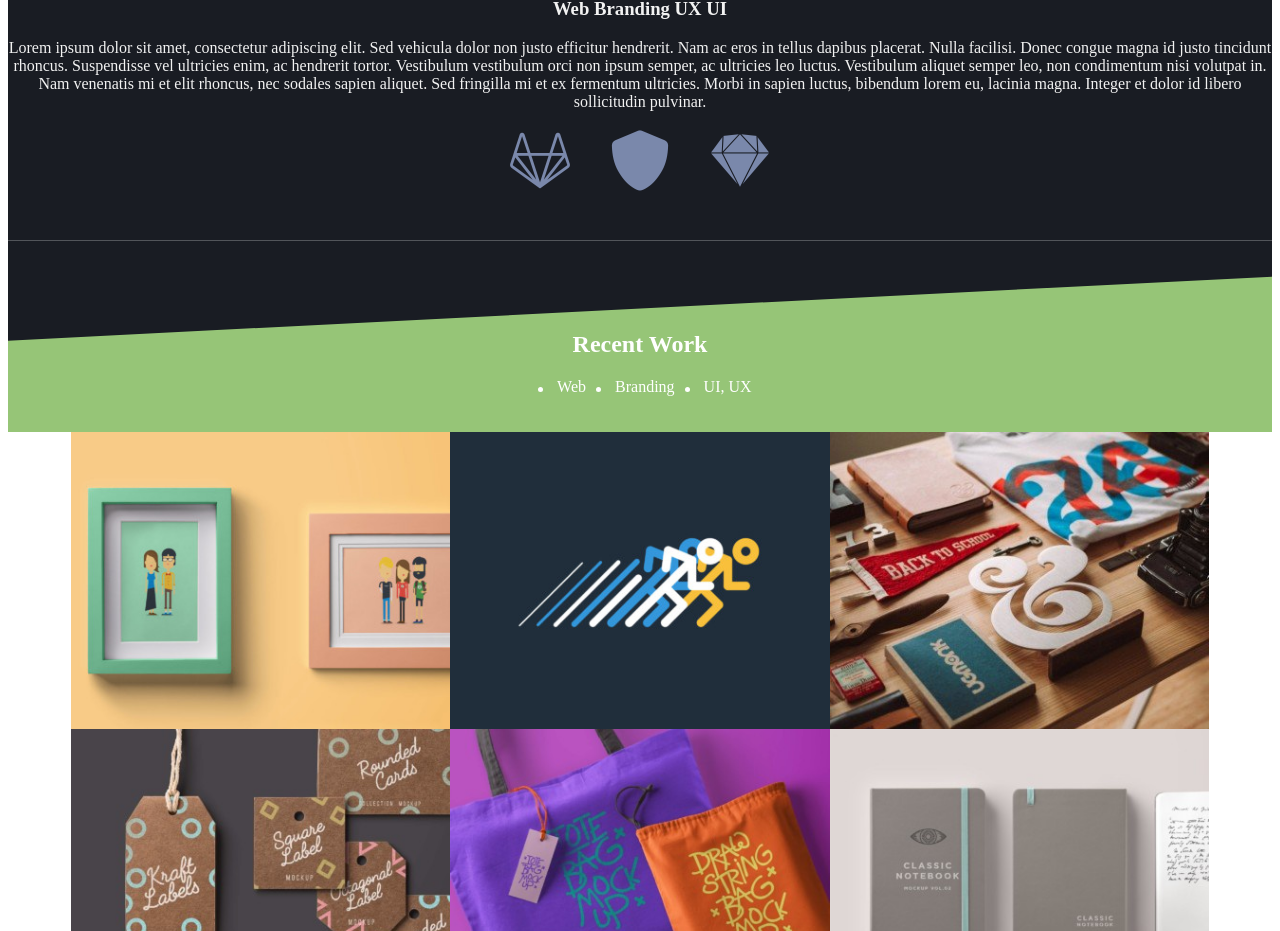
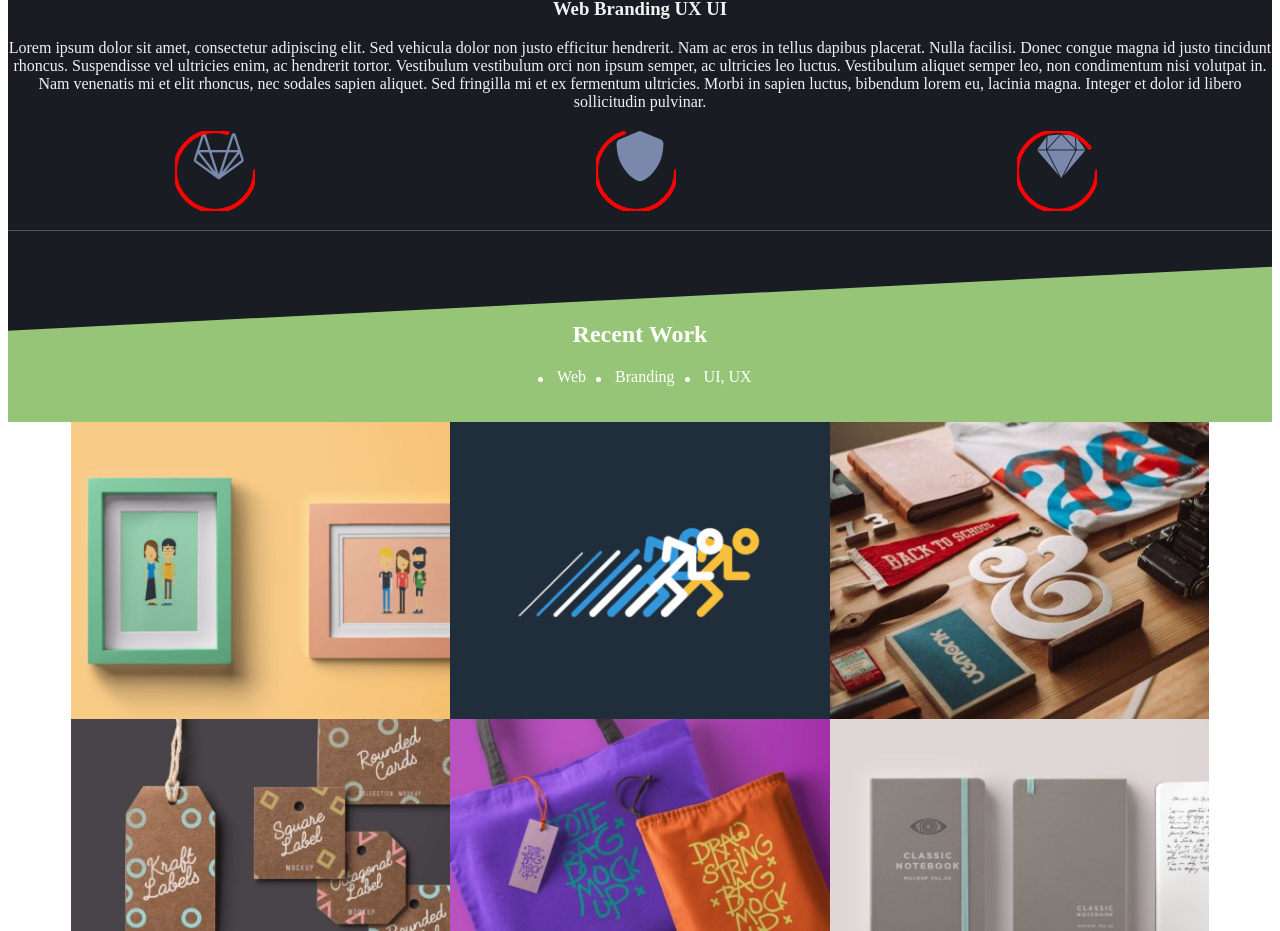
Before and after one commit to leamusa/proj-html-vuejs, a Vue app: page / in a window 1280 px wide. Shown: the part 1237-2168 px from the top of the page. Built offline with nearby package versions, Linux system fonts and the light colour scheme.

Commit message:
sec why work with me add circle to icons dynimically and separating div of icons

```diff
--- a/src/components/AppWhyWorkWithMe.vue
+++ b/src/components/AppWhyWorkWithMe.vue
@@ -15,15 +15,56 @@
         fermentum ultricies. Morbi in sapien luctus, bibendum lorem eu, lacinia
         magna. Integer et dolor id libero sollicitudin pulvinar.
       </p>
-      <!-- Icone Font Awesome -->
+      <!-- Icone Font Awesome con cerchi di caricamento -->
       <div class="icon-container">
         <!-- Web design -->
-        <i class="fab fa-gitlab"></i>
+        <div class="icon-wrapper">
+          <i class="fab fa-gitlab"></i>
+          <svg class="loading-circle" style="position: absolute">
+            <circle
+              class="circle"
+              cx="50%"
+              cy="50%"
+              r="40"
+              :style="{
+                strokeDasharray: '251.2',
+                strokeDashoffset: calculateDashOffset(dashoffsetData.web),
+              }"
+            ></circle>
+          </svg>
+        </div>
         <!-- Web Design Icon -->
-        <i class="fas fa-shield-alt"></i>
-        <!-- diamnte -->
-        <i class="fa-brands fa-sketch"></i>
+        <div class="icon-wrapper">
+          <i class="fas fa-shield-alt"></i>
+          <svg class="loading-circle" style="position: absolute">
+            <circle
+              class="circle"
+              cx="50%"
+              cy="50%"
+              r="40"
+              :style="{
+                strokeDasharray: '251.2',
+                strokeDashoffset: calculateDashOffset(dashoffsetData.design),
+              }"
+            ></circle>
+          </svg>
+        </div>
         <!-- UX/UI Icon -->
+        <div class="icon-wrapper">
+          <i class="fa-brands fa-sketch"></i>
+          <svg class="loading-circle" style="position: absolute">
+            <circle
+              class="circle"
+              cx="50%"
+              cy="50%"
+              r="40"
+              :style="{
+                strokeDasharray: '251.2',
+                strokeDashoffset: calculateDashOffset(dashoffsetData.ux),
+              }"
+            ></circle>
+          </svg>
+        </div>
       </div>
     </div>
     <div class="skewed-container bottom"></div>
@@ -33,6 +74,22 @@
 <script>
 export default {
   name: "AppWhyWorkWithMe",
+  data() {
+    return {
+      dashoffsetData: {
+        web: 80, // Percentuale di caricamento per l'icona Web Design
+        design: 70, // Percentuale di caricamento per l'icona Design
+        ux: 90, // Percentuale di caricamento per l'icona UX/UI
+      },
+    };
+  },
+  methods: {
+    calculateDashOffset(percent) {
+      const circumference = 251.2; // Circonferenza del cerchio (2 * pi * r)
+      const percentage = percent / 100;
+      return circumference * (1 - percentage);
+    },
+  },
 };
 </script>
 
@@ -51,21 +108,11 @@ export default {
 }
 
 .skewed-container.top {
-  clip-path: polygon(
-    0 0,
-    100% 5vw,
-    100% 100%,
-    0 100%
-  ); /*  clip-path =effetto inclinazione */
+  clip-path: polygon(0 0, 100% 5vw, 100% 100%, 0 100%);
 }
 
 .skewed-container.bottom {
-  clip-path: polygon(
-    0 0,
-    100% 0,
-    100% calc(100% - 5vw),
-    0 100%
-  ); /* Applica il clip-path  */
+  clip-path: polygon(0 0, 100% 0, 100% calc(100% - 5vw), 0 100%);
 }
 
 .icon-container {
@@ -74,12 +121,33 @@ export default {
   justify-content: center;
 }
 
-.icon-container i {
-  font-size: 60px; /* Aumenta la dimensione delle icone */
-  margin: 0 20px;
+.icon-wrapper {
+  position: relative;
+  margin: 0 auto;
 }
 
-i {
+.icon-wrapper i {
+  font-size: 50px;
   color: #7a88ab;
 }
+
+.loading-circle {
+  width: 80px;
+  height: 80px;
+  /* margin-right: 50px; */
+  margin-left: -69px;
+  /* display: flex; */
+  align-content: flex-start;
+  flex-wrap: wrap;
+  flex-direction: row-reverse;
+  justify-content: space-evenly;
+  align-items: flex-end;
+}
+
+.circle {
+  fill: none;
+  stroke: red; /* Colore del tratto */
+  stroke-width: 4; /* Spessore del tratto */
+  stroke-linecap: round; /* Estremità del tratto rotonda */
+}
 </style>
```
